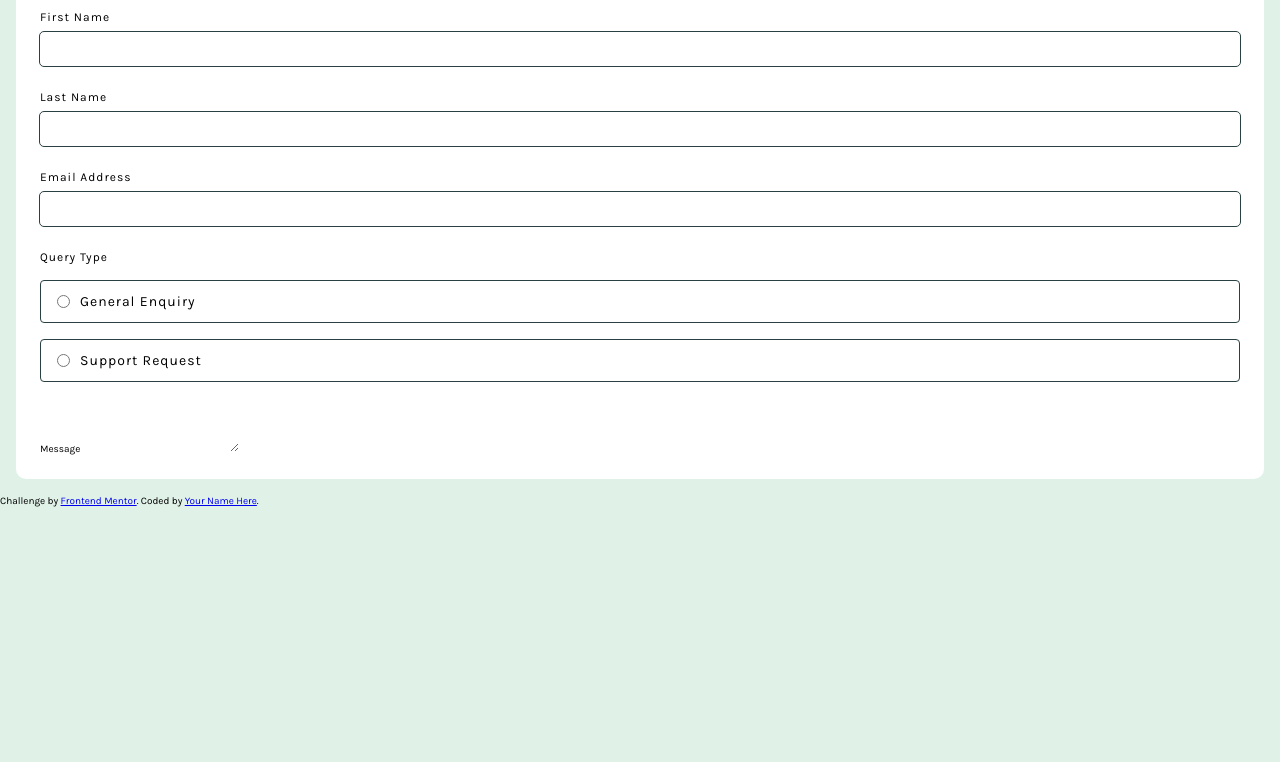
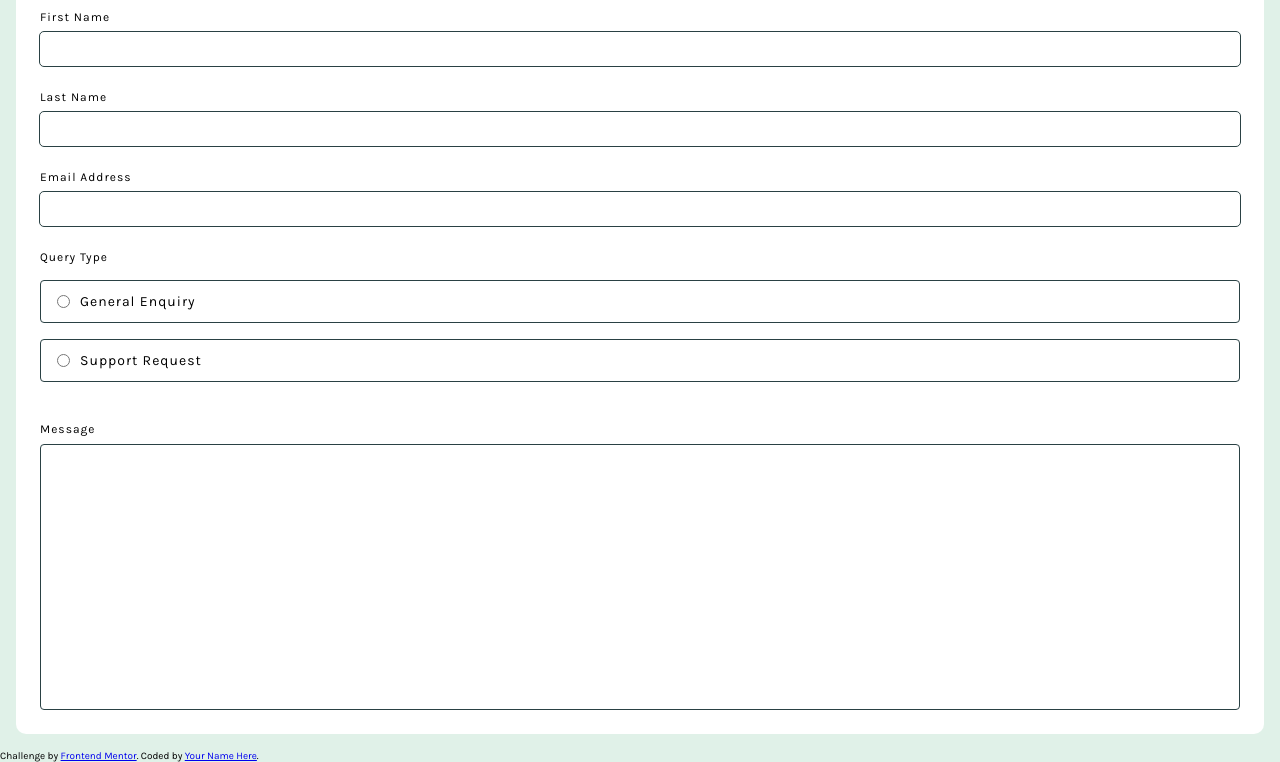
Before and after one commit to jakegodsall/fm-contact-form, a website: page src/index.html in a window 1280 px wide. Shown: the part 98-860 px from the top of the page. Before the commit the page ends 800 px from the top, so only its background shows below. Drawn offline with Linux system fonts and the light colour scheme.

Commit message:
added styling to textarea section

```diff
--- a/src/index.html
+++ b/src/index.html
@@ -66,9 +66,14 @@
           >
         </div>
       </div>
-      <div>
-        <label for="message">Message</label>
-        <textarea name="message" id="message"></textarea>
+      <div class="formMessage">
+        <label class="formMessage__label" for="message">Message</label>
+        <textarea
+          class="formMessage__textArea"
+          name="message"
+          id="message"
+          rows="16"
+        ></textarea>
       </div>
     </form>
 
--- a/src/styles/layout/_contact-form.scss
+++ b/src/styles/layout/_contact-form.scss
@@ -60,3 +60,23 @@
     letter-spacing: 0.1rem;
   }
 }
+
+.formMessage {
+  display: flex;
+  flex-direction: column;
+
+  &__label {
+    font-size: 1.2rem;
+    font-weight: 400;
+    letter-spacing: 0.1rem;
+    margin-bottom: 0.8rem;
+  }
+
+  &__textArea {
+    resize: none;
+    border: 0.1rem solid var(--dark-grey);
+    padding: 1.2rem 1.6rem;
+    border-radius: 0.4rem;
+    outline: none;
+  }
+}
```
Also changed, not shown: src/styles/main.css, 1 other file.
